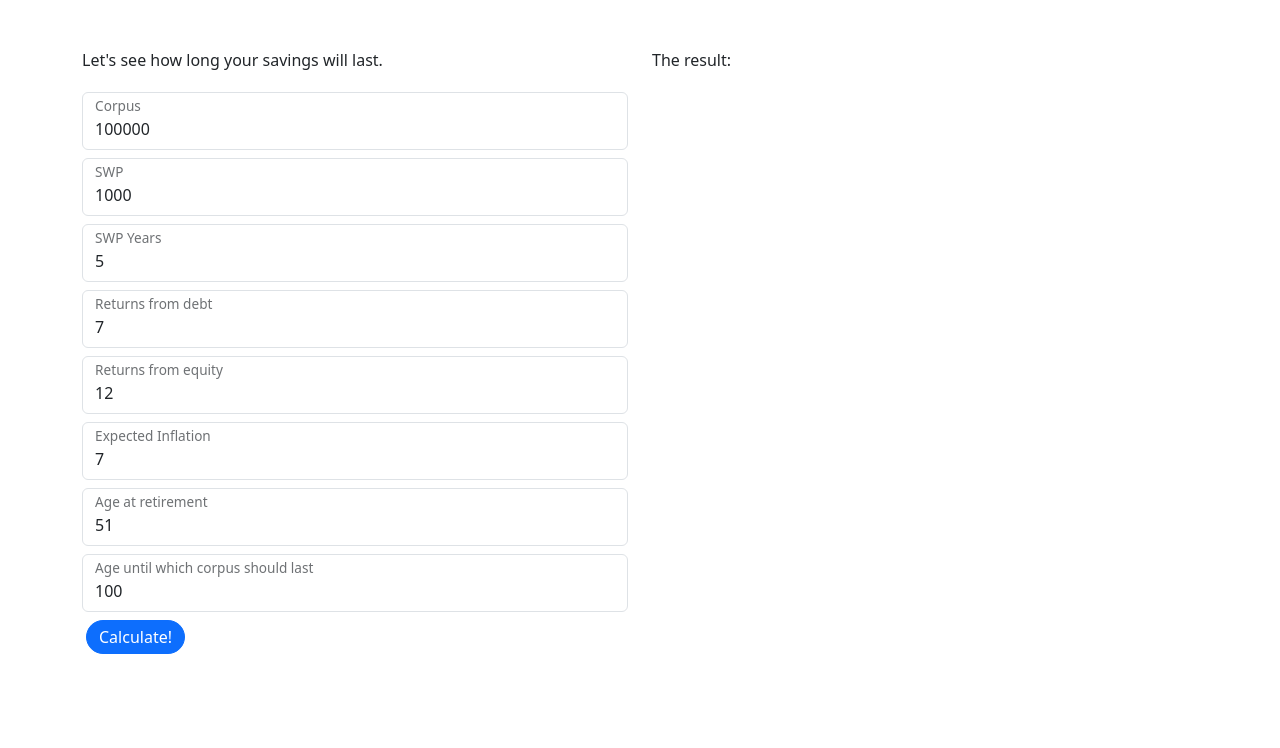
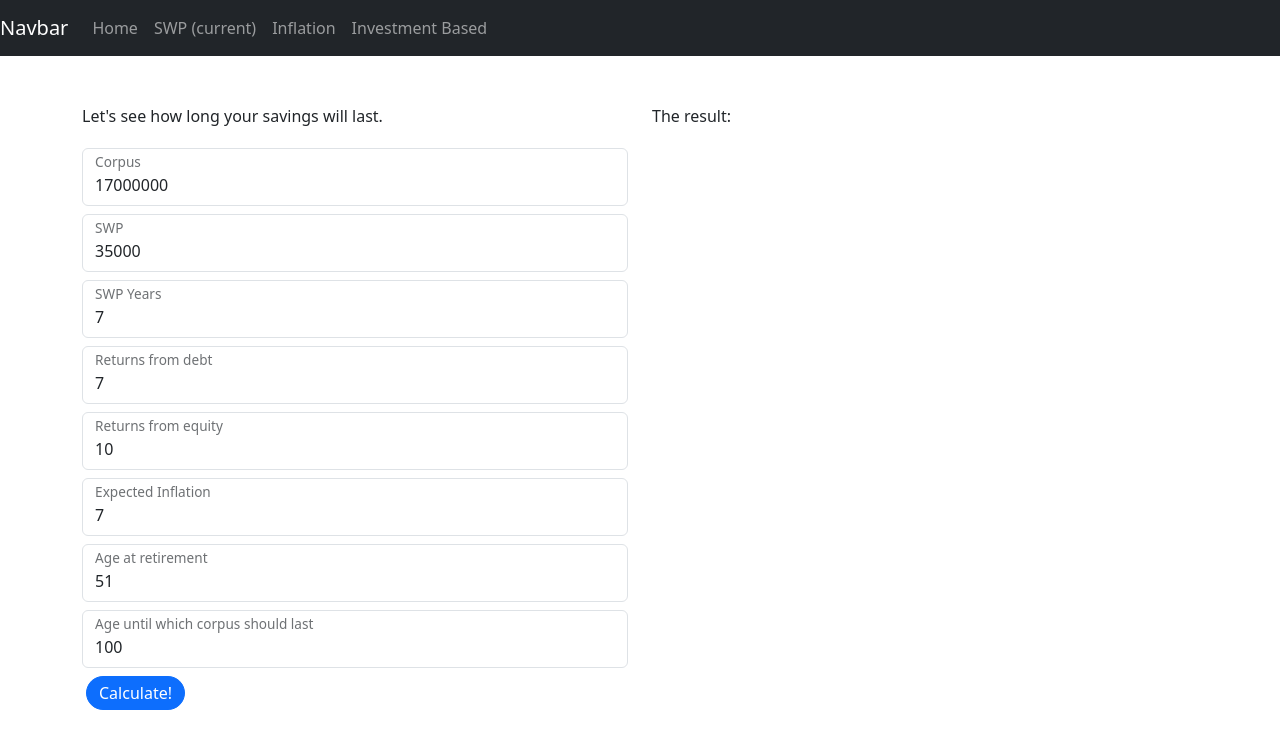
Before and after one commit to premsrj/financeCalculatorsWeb, a plain HTML site: page swp.html in a window 1280 px wide. Drawn offline with Linux system fonts and the light colour scheme.

Commit message:
Added nav bar and made some improvements

```diff
--- a/swp.html
+++ b/swp.html
@@ -7,20 +7,43 @@
     <script src="commonJs.js"></script>
 </head>
 <body>
+<nav class="navbar navbar-expand-lg navbar-dark bg-dark">
+    <a class="navbar-brand" href="#">Navbar</a>
+    <button class="navbar-toggler" type="button" data-toggle="collapse" data-target="#navbarSupportedContent" aria-controls="navbarSupportedContent" aria-expanded="false" aria-label="Toggle navigation">
+        <span class="navbar-toggler-icon"></span>
+    </button>
+
+    <div class="collapse navbar-collapse" id="navbarSupportedContent">
+        <ul class="navbar-nav mr-auto">
+            <li class="nav-item active">
+                <a class="nav-link" href="index.html">Home</a>
+            </li>
+            <li class="nav-item">
+                <a class="nav-link" href="#">SWP <span class="sr-only">(current)</span></a>
+            </li>
+            <li class="nav-item">
+                <a class="nav-link" href="inflation.html">Inflation</a>
+            </li>
+            <li class="nav-item">
+                <a class="nav-link" href="investmentBased.html">Investment Based</a>
+            </li>
+        </ul>
+    </div>
+</nav>
 <div class="container">
     <div class="row">
         <div class="col-sm-6 col-sm-offset-3 py-5">
             <p>Let's see how long your savings will last.</p>
             <form class="form-floating py-1">
-                <input type="number" class="form-control" id="corpus" value="100000">
+                <input type="number" class="form-control" id="corpus" value="17000000">
                 <label for="corpus">Corpus</label>
             </form>
             <form class="form-floating py-1">
-                <input type="number" class="form-control" id="swp" value="1000">
+                <input type="number" class="form-control" id="swp" value="35000">
                 <label for="swp">SWP</label>
             </form>
             <form class="form-floating py-1">
-                <input type="number" class="form-control" id="swpYears" value="5">
+                <input type="number" class="form-control" id="swpYears" value="7">
                 <label for="swpYears">SWP Years</label>
             </form>
             <form class="form-floating py-1">
@@ -28,7 +51,7 @@
                 <label for="debtReturn">Returns from debt</label>
             </form>
             <form class="form-floating py-1">
-                <input type="number" class="form-control" id="equityReturn" value="12">
+                <input type="number" class="form-control" id="equityReturn" value="10">
                 <label for="equityReturn">Returns from equity</label>
             </form>
             <form class="form-floating py-1">
@@ -153,6 +176,7 @@
             let months = month % 12;
             innerHtml += "In " + years + " years & " + months + " months your asset will be " + formatForIndia(corpus);
             innerHtml += "</br>"
+            innerHtml += "This is equal to " + formatForIndia(corpus / Math.pow(1 + inflation, years)) + " when you retired.";
         } else {
             month--;
             let years = Math.floor(month / 12);
```
Also changed, not shown: index.html (+23 -5 lines), inflation.html (+24 -0 lines), investmentBased.html (+25 -2 lines).
